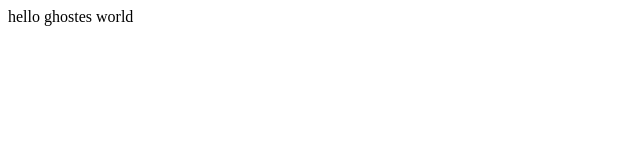
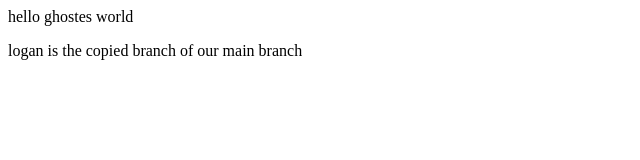
Before and after one commit to Ghost-hub-champ/localrepo, a plain HTML site: page index.html in a window 1280 px wide. Shown: the whole page, without its empty margins (0-640 px from the left). Drawn offline with Linux system fonts and the light colour scheme.

Commit message:
created a new branch and edited it

```diff
--- a/index.html
+++ b/index.html
@@ -1 +1,3 @@
 <P>hello ghostes world</P>
+
+<p>logan is the copied branch of our main branch</p>
```
